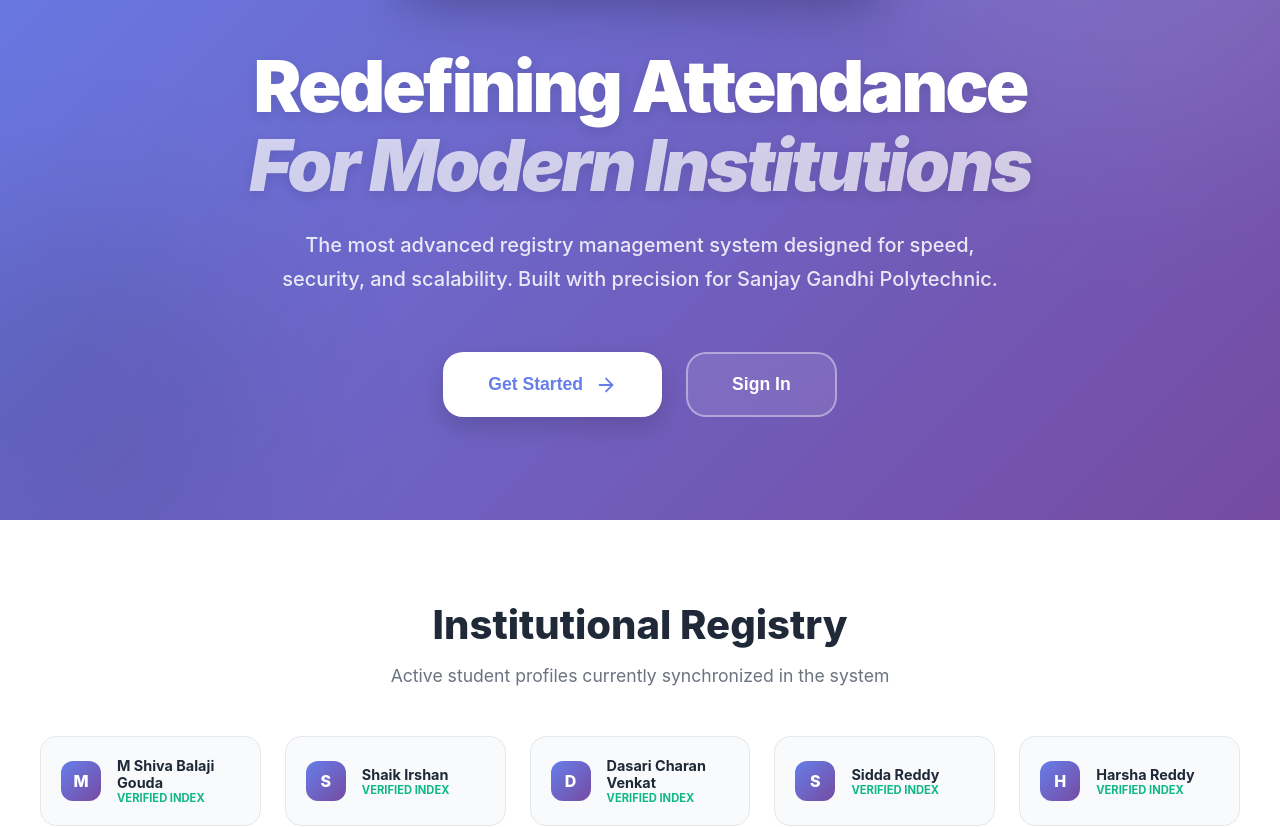
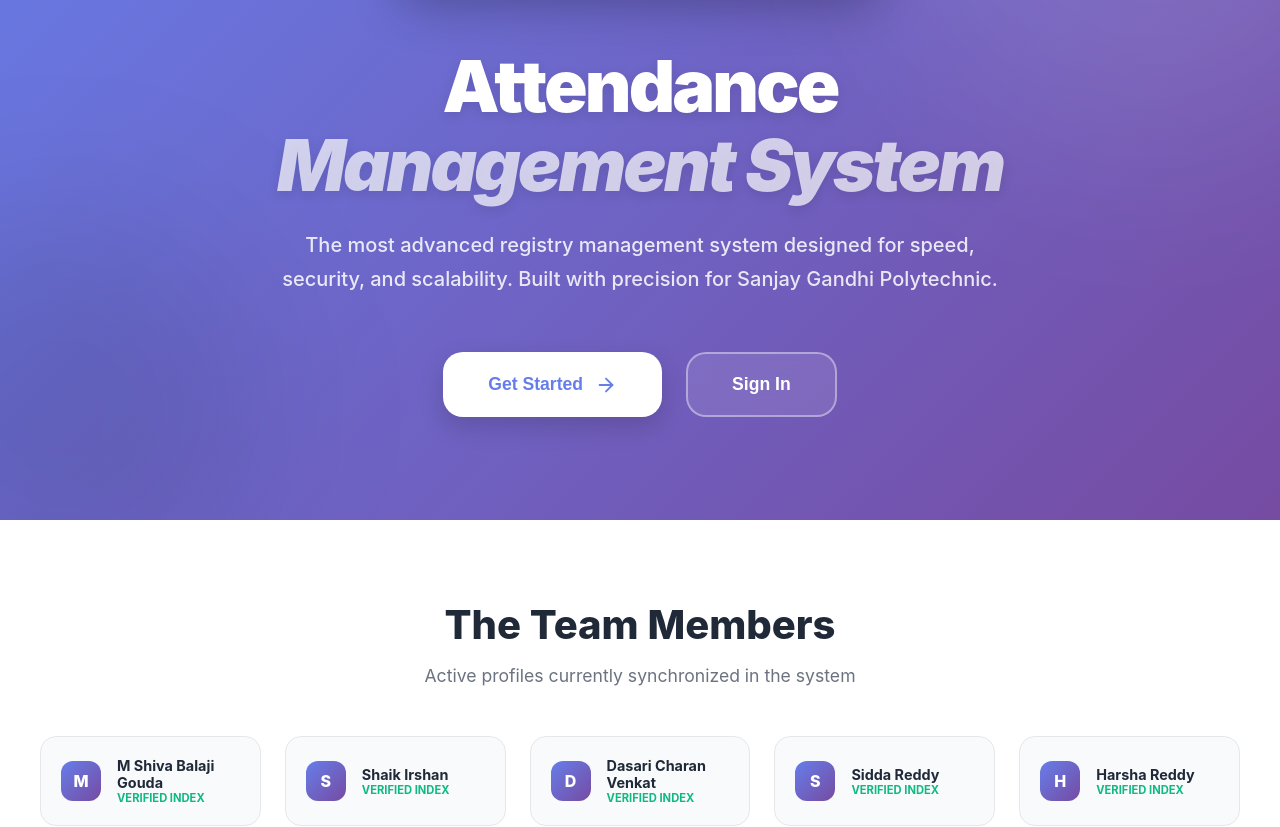
Before and after one commit to Irshan-123168/Student-Attendance-Management-System1-main4, a React (Vite) app in the folder Student-Attendance-Management-System1-main/: page / in a window 1280 px wide. Shown: the part 280-1107 px from the top of the page. Built offline with nearby package versions, Linux system fonts and the light colour scheme; no server answers.

Commit message:
Rayan Told To commit

```diff
--- a/Student-Attendance-Management-System1-main/src/components/AdminDashboard.jsx
+++ b/Student-Attendance-Management-System1-main/src/components/AdminDashboard.jsx
@@ -38,7 +38,7 @@ const AdminDashboard = ({ users = [], students = [], onNavigate }) => {
                 </div>
             </div>
             <div className="card">
-                <h3 style={{ marginBottom: '1.5rem', fontWeight: 700 }}>Institutional Registry</h3>
+                <h3 style={{ marginBottom: '1.5rem', fontWeight: 700 }}>The Team Members</h3>
                 <div style={{ display: 'grid', gridTemplateColumns: 'repeat(auto-fill, minmax(200px, 1fr))', gap: '1rem' }}>
                     {[
                         "M Shiva Balaji Gouda",
--- a/Student-Attendance-Management-System1-main/src/components/HodDashboard.jsx
+++ b/Student-Attendance-Management-System1-main/src/components/HodDashboard.jsx
@@ -44,7 +44,7 @@ const HodDashboard = ({ user, students = [], onNavigate }) => {
                 </div>
             </div>
             <div className="card">
-                <h3 style={{ marginBottom: '1.5rem', fontWeight: 700 }}>Institutional Registry</h3>
+                <h3 style={{ marginBottom: '1.5rem', fontWeight: 700 }}>The Team Members</h3>
                 <div style={{ display: 'grid', gridTemplateColumns: 'repeat(auto-fill, minmax(200px, 1fr))', gap: '1rem' }}>
                     {[
                         "M Shiva Balaji Gouda",
--- a/Student-Attendance-Management-System1-main/src/components/HomePage.jsx
+++ b/Student-Attendance-Management-System1-main/src/components/HomePage.jsx
@@ -64,8 +64,8 @@ const HomePage = ({ onLogin, onRegister, onDashboard, isAuthenticated }) => {
                             letterSpacing: '-0.04em',
                             textShadow: '0 4px 12px rgba(0,0,0,0.1)'
                         }}>
-                            Redefining Attendance <br />
-                            <span style={{ color: 'rgba(255,255,255,0.7)', fontStyle: 'italic' }}>For Modern Institutions</span>
+                            Attendance <br />
+                            <span style={{ color: 'rgba(255,255,255,0.7)', fontStyle: 'italic' }}>Management System</span>
                         </h1>
 
                         <p style={{
@@ -149,8 +149,8 @@ const HomePage = ({ onLogin, onRegister, onDashboard, isAuthenticated }) => {
             <section style={{ padding: '80px 2rem', background: 'white' }}>
                 <div className="container">
                     <div style={{ textAlign: 'center', marginBottom: '50px' }}>
-                        <h2 style={{ fontSize: '2.5rem', fontWeight: 800, color: 'var(--text-primary)', marginBottom: '1rem' }}>Institutional Registry</h2>
-                        <p style={{ color: 'var(--text-secondary)', fontSize: '1.1rem' }}>Active student profiles currently synchronized in the system</p>
+                        <h2 style={{ fontSize: '2.5rem', fontWeight: 800, color: 'var(--text-primary)', marginBottom: '1rem' }}>The Team Members</h2>
+                        <p style={{ color: 'var(--text-secondary)', fontSize: '1.1rem' }}>Active profiles currently synchronized in the system</p>
                     </div>
 
                     <div style={{
@@ -232,7 +232,7 @@ const HomePage = ({ onLogin, onRegister, onDashboard, isAuthenticated }) => {
                         <FeatureCard
                             icon={<Users className="text-indigo-600" />}
                             title="Global Directory"
-                            desc="A centralized hub for all student and staff identities across the entire campus."
+                            desc="A centralized hub for all staff and member identities across the entire campus."
                         />
                     </div>
                 </div>
--- a/Student-Attendance-Management-System1-main/src/components/LeaveGateway.jsx
+++ b/Student-Attendance-Management-System1-main/src/components/LeaveGateway.jsx
@@ -40,7 +40,13 @@ const LeaveGateway = ({ user }) => {
         ));
     };
 
-    const isAuthority = user?.role === 'HOD' || user?.role === 'ADMIN';
+    const handleDisapprove = (id) => {
+        setRequests(requests.map(req =>
+            req.id === id ? { ...req, status: 'Rejected' } : req
+        ));
+    };
+
+    const isAuthority = user?.role === 'HOD' || user?.role === 'ADMIN' || user?.role === 'TEACHER';
 
     return (
         <div className="animate-fade space-y-8">
@@ -97,20 +103,30 @@ const LeaveGateway = ({ user }) => {
                             </div>
                             <div style={{ display: 'flex', gap: '1rem', alignItems: 'center' }}>
                                 <div style={{ textAlign: 'right' }}>
-                                    <span className={`badge badge-${req.status === 'Approved' ? 'success' : 'warning'}`}>
+                                    <span className={`badge badge-${req.status === 'Approved' ? 'success' : req.status === 'Rejected' ? 'danger' : 'warning'}`}>
                                         {req.status}
                                     </span>
                                     <p style={{ fontSize: '0.75rem', color: 'var(--text-light)', marginTop: '0.5rem', fontWeight: 600 }}>{req.date}</p>
                                 </div>
                                 {isAuthority && req.status === 'Pending' && (
+                                    <div style={{ display: 'flex', gap: '0.5rem' }}>
                                         <button
                                             onClick={() => handleApprove(req.id)}
                                             className="btn btn-primary"
-                                        style={{ padding: '0.4rem 0.8rem', fontSize: '0.75rem', borderRadius: '8px' }}
+                                            style={{ padding: '0.4rem 0.8rem', fontSize: '0.75rem', borderRadius: '8px', background: 'var(--success-color)', borderColor: 'var(--success-color)' }}
                                         >
                                             Approve
                                         </button>
+                                        <button
+                                            onClick={() => handleDisapprove(req.id)}
+                                            className="btn btn-secondary"
+                                            style={{ padding: '0.4rem 0.8rem', fontSize: '0.75rem', borderRadius: '8px', color: 'var(--error-color)', borderColor: 'var(--error-color)' }}
+                                        >
+                                            Disapprove
+                                        </button>
+                                    </div>
                                 )}
+
                             </div>
                         </motion.div>
                     ))}
--- a/Student-Attendance-Management-System1-main/src/components/StaffDashboard.jsx
+++ b/Student-Attendance-Management-System1-main/src/components/StaffDashboard.jsx
@@ -78,7 +78,7 @@ const StaffDashboard = ({ user, students = [], onNavigateToAttendance }) => {
                 </div>
             </div>
             <div className="card">
-                <h3 style={{ marginBottom: '1.5rem', fontWeight: 700 }}>Institutional Registry</h3>
+                <h3 style={{ marginBottom: '1.5rem', fontWeight: 700 }}>The Team Members</h3>
                 <div style={{ display: 'grid', gridTemplateColumns: 'repeat(auto-fill, minmax(200px, 1fr))', gap: '1rem' }}>
                     {[
                         "M Shiva Balaji Gouda",
```
Lines whose indentation alone changed are shown as unchanged.
